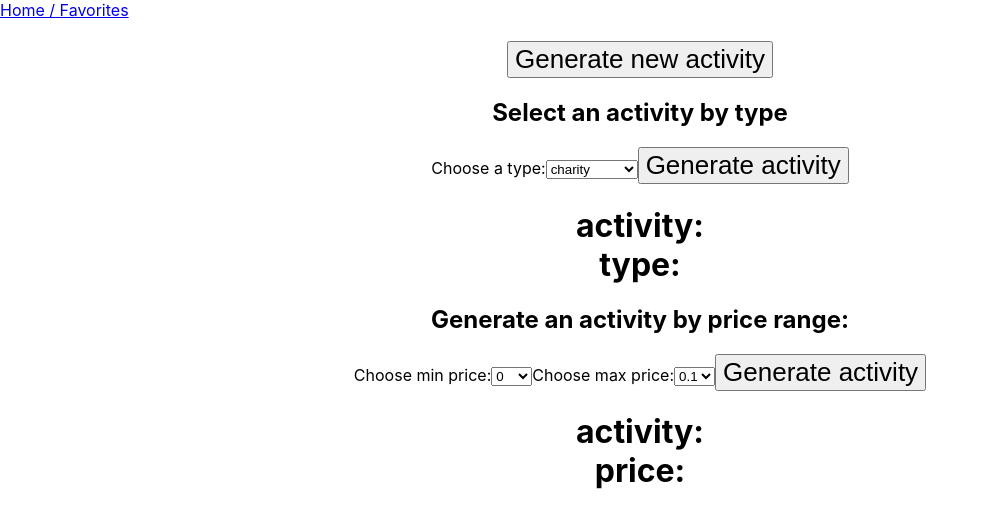
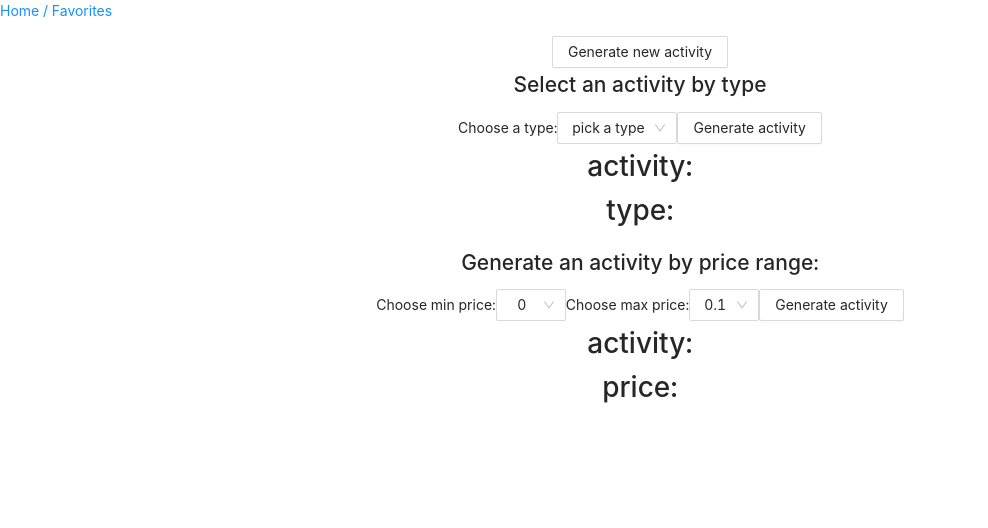
Before and after one commit to Deadpixel62/boredom-api, a React (Vite) app: page / in a window 1280 px wide. Shown: the top 528 px of the page, without its empty margins (0-988 px from the left). Built offline with nearby package versions, Linux system fonts and the light colour scheme; no server answers.

Commit message:
Implementing antd for styling

```diff
--- a/package.json
+++ b/package.json
@@ -8,6 +8,7 @@
     "preview": "vite preview"
   },
   "dependencies": {
+    "@ant-design/icons": "^4.7.0",
     "antd": "^4.19.2",
     "axios": "^0.26.1",
     "react": "^17.0.2",
--- a/src/App.jsx
+++ b/src/App.jsx
@@ -2,16 +2,20 @@ import './App.css'
 import Home from './Components/Home'
 import Favorites from './Components/Favorites'
 import { Routes, Route, Link } from "react-router-dom";
+import '../node_modules/antd/dist/antd.css';
+import { Badge } from 'antd';
+import {useSelector} from 'react-redux'
 
 
 function App(){
+  const favCounter = useSelector((state) => state.favoriteActivities.length)
 
   return(
 <div>
 <Link to="/">Home / </Link>
+<Badge count={favCounter }>
 <Link to="/favorites">Favorites</Link>
-
-
+</Badge>
 <Routes>
 <Route path='/' element={<Home/>} />
 <Route path="/favorites" element={<Favorites/>} />
--- a/src/Components/Favorites.jsx
+++ b/src/Components/Favorites.jsx
@@ -2,6 +2,7 @@ import React from 'react'
 import {useEffect, useState } from 'react'
 import {useSelector, useDispatch} from 'react-redux'
 import {storageFav, removeFav, setFavTypes} from '../actions'
+import {Button, Select, Input} from 'antd'
 
 
 function Favorites() {
@@ -11,6 +12,7 @@ function Favorites() {
     const dispatch = useDispatch();
     const [searchValue, setSearchValue] = useState("");
     const [filteredType, setFilteredType] = useState("");
+    const {Option} = Select;
 
 
 
@@ -55,12 +57,12 @@ function Favorites() {
         } else {
         setFilteredFav(favActivities.filter((item) => {
           console.log(item)
-        return item.activity.toLowerCase().includes(searchValue)
+          return item.activity.toLowerCase().includes(searchValue.toLowerCase())
         }))
       }
       }}>
-    <input value={searchValue} title="Type an activity name" placeholder='Search by activity name'  onChange={(e)=>setSearchValue(e.target.value)} type="text"/>
-    <input value="search" type="submit"/>
+    <Input allowClear style={{ width: 200 }} value={searchValue} title="Type an activity name" placeholder='Search by activity name'  onChange={(e)=>setSearchValue(e.target.value)} type="text"/>
+    <Input value="search" style={{ width: 130 }} type="primary"/>
 
     </form>
 
@@ -75,24 +77,24 @@ function Favorites() {
   }))
 }}>
 Filter by type
-<select form="typeForm" onChange={(e)=> setFilteredType(e.target.value)} id="types">
-<option value="Choose type">- Choose type -</option>
+<Select style={{width:140}} defaultValue={{value:"Choose a type"}} onSelect={(e) => console.log(e.target.value)} form="typeForm" onChange={(e)=> setFilteredType(e.target.value)} id="types">
+
 {favTypes.map((item) => {
     return(
-      <option key={Math.floor(Math.random() * 100)} value={item}>{item}</option>
+      <Option key={Math.floor(Math.random() * 100)} value={item}>{item}</Option>
     )
   })}
-</select>
-    <input value="Filter" type="submit"/>
+</Select>
+    <Input style={{width:60}} value="Filter" type="submit"/>
 </form>
-<button onClick={() => setFilteredFav(favActivities)}>Reset filter</button>
+<Button onClick={() => setFilteredFav(favActivities)}>Reset filter</Button>
 
     {favActivities[0] ? (
     <ul>
 
     {filteredFav.map((item) => {
       return (
-        <li key={item.key}>{item.activity} <button onClick={() => dispatch(removeFav(item))}>Remove from favorites</button></li>
+        <li key={item.key}>{item.activity} <Button onClick={() => dispatch(removeFav(item))}>Remove from favorites</Button></li>
       )
     })}
     </ul>
--- a/src/Components/Home.jsx
+++ b/src/Components/Home.jsx
@@ -2,6 +2,7 @@ import { useEffect, useState } from 'react'
 import axios from 'axios'
 import {useSelector, useDispatch} from 'react-redux'
 import {storageFav, setRandomActivity, setTypeActivity, setPriceActivity, setFavoriteActivities, setFavTypes} from '../actions'
+import {Button, Select} from 'antd'
 
 function Home() {
   const randomActivity = useSelector((state) => state.randomActivity);
@@ -13,6 +14,8 @@ function Home() {
   const [minPrice, setMinPrice] = useState("");
   const [maxPrice, setMaxPrice] = useState("");
   const favTypes = useSelector((state) => state.favTypes);
+
+  const {Option} = Select;
 
 
 
@@ -73,7 +76,7 @@ function Home() {
     <div>
     <h1>{randomActivity.activity}</h1>
 
-    <button onClick={()=>generateActivity()}>Generate new activity</button>
+    <Button onClick={()=>generateActivity()}>Generate new activity</Button>
     </div>
 
     <div>
@@ -81,20 +84,20 @@ function Home() {
 
 <label htmlFor="types">Choose a type:</label>
 
-<select onChange={(e)=> setType(e.target.value)} id="types">
-  <option value="charity">charity</option>
-  <option value="recreational">recreational</option>
-  <option value="education">education</option>
-  <option value="social" >social</option>
-  <option value="music" >music</option>
-  <option value="relaxation" >relaxation</option>
-</select>
+<Select style={{ width: 120 }} defaultValue={{ value:"pick a type" }} onChange={(e)=> setType(e.target.value)} id="types">
+  <Option value="charity">charity</Option>
+  <Option value="recreational">recreational</Option>
+  <Option value="education">education</Option>
+  <Option value="social" >social</Option>
+  <Option value="music" >music</Option>
+  <Option value="relaxation" >relaxation</Option>
+</Select>
 
-<button onClick={() => generateByType()}>Generate activity</button>
+<Button onClick={() => generateByType()}>Generate activity</Button>
 <h1>activity: {typeActivity.activity} <br/>
 type: {typeActivity.type}</h1>
 {typeActivity.activity && (
-<button onClick={()=>{!favActivities.includes(typeActivity) ? dispatch(setFavoriteActivities(typeActivity)) : alert("Activity already in favorites!")}}>add to favorites</button>
+<Button onClick={()=>{!favActivities.includes(typeActivity) ? dispatch(setFavoriteActivities(typeActivity)) : alert("Activity already in favorites!")}}>add to favorites</Button>
 )}
 </div>
 
@@ -102,30 +105,30 @@ type: {typeActivity.type}</h1>
     <h2>Generate an activity by price range:</h2>
 <label htmlFor="minPrice">Choose min price:</label>
 
-    <select onChange={(e) => setMinPrice(e.target.value)} id="minPrice">
-    <option>0</option>
-    <option>0.1</option>
-    <option>0.2</option>
-    <option>0.3</option>
-    <option>0.4</option>
-    <option>0.5</option>
-    </select>
+    <Select style={{ width: 70 }} defaultValue={{value:"0"}} onChange={(e) => setMinPrice(e.target.value)} id="minPrice">
+    <Option value="0">0</Option>
+    <Option >0.1</Option>
+    <Option>0.2</Option>
+    <Option>0.3</Option>
+    <Option>0.4</Option>
+    <Option>0.5</Option>
+    </Select>
 
     <label htmlFor="maxPrice">Choose max price:</label>
-    <select onChange={(e) => setMaxPrice(e.target.value)} id="prices">
-    <option>0.1</option>
-    <option>0.2</option>
-    <option>0.3</option>
-    <option>0.4</option>
-    <option>0.5</option>
-    <option>0.6</option>
-    </select>
+    <Select style={{ width: 70 }} defaultValue={{value:"0.1"}} onChange={(e) => setMaxPrice(e.target.value)} id="prices">
+    <Option value="0.1">0.1</Option>
+    <Option>0.2</Option>
+    <Option>0.3</Option>
+    <Option>0.4</Option>
+    <Option>0.5</Option>
+    <Option>0.6</Option>
+    </Select>
 
-    <button onClick={() => generateByPrice()}>Generate activity</button>
+    <Button onClick={() => generateByPrice()}>Generate activity</Button>
 
     <h1>activity: {priceActivity.activity} <br/> price: {priceActivity.price}</h1>
 {priceActivity.activity && (
-<button onClick={()=>{!favActivities.includes(priceActivity) ? dispatch(setFavoriteActivities(priceActivity)) : alert("Activity already in favorites!")}}>add to favorites</button>
+<Button onClick={()=>{!favActivities.includes(priceActivity) ? dispatch(setFavoriteActivities(priceActivity)) : alert("Activity already in favorites!")}}>add to favorites</Button>
 )}
     </div>
 
--- a/src/reducers/reducer.jsx
+++ b/src/reducers/reducer.jsx
@@ -34,7 +34,8 @@ const Reducer = (state = initialState, action) => {
         case "removeFav":
             console.log(action.payload)
             return {...state,
-                favoriteActivities: state.favoriteActivities.filter((activity) => activity.key != action.payload.key)}
+                favoriteActivities: state.favoriteActivities.filter((activity) => activity.key != action.payload.key),
+            favTypes: state.favTypes.filter((item) => item != action.payload.type)}
 
         case "storageFav":
             console.log(state.favoriteActivities);
```
Also changed, not shown: 1 other file (tests, documents, lock files or other folders). Lines whose indentation alone changed are shown as unchanged.
